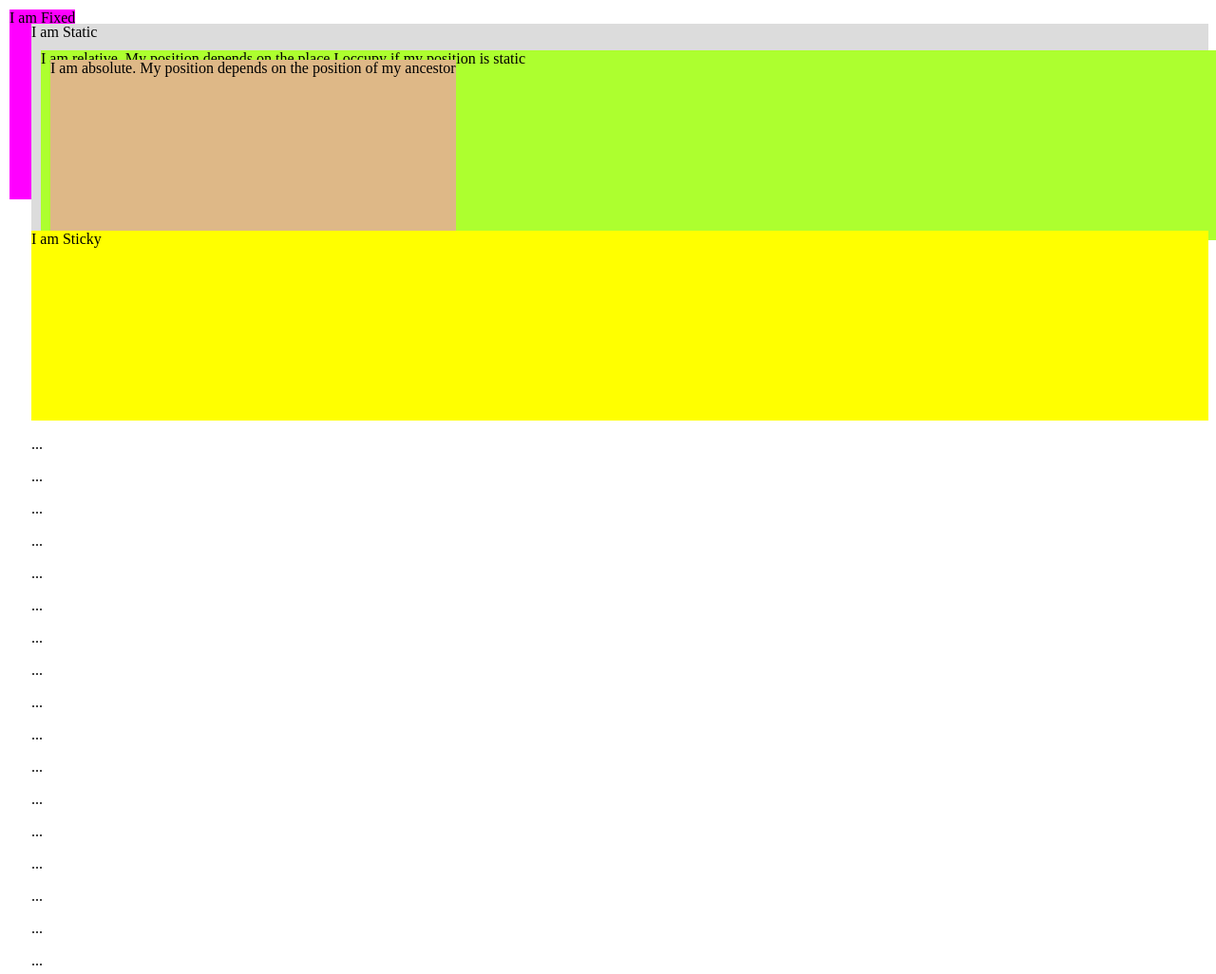
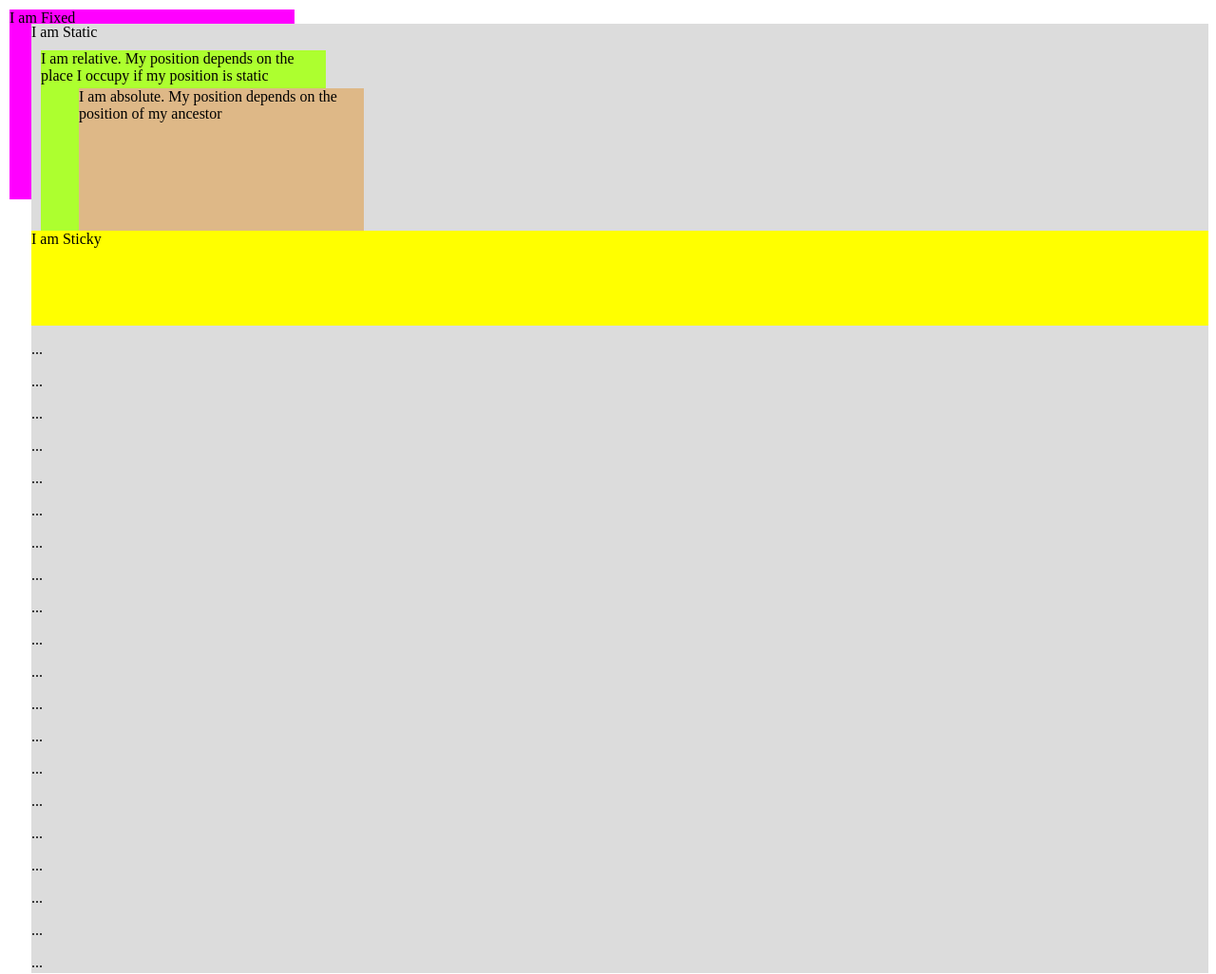
Before and after one commit to classicoman2/snippets-css-and-js, a plain HTML site: page css_review_basics/position.html in a window 1280 px wide. Shown: the top 1026 px of the page at 95% size. Drawn offline with Linux system fonts and the light colour scheme.

Commit message:
position edited

```diff
--- a/css_review_basics/position.html
+++ b/css_review_basics/position.html
@@ -7,7 +7,7 @@
     <title>CSS Position property</title>
     <style>
         main {
-            height: 400px;
+            height: 1000px;
             background-color: gainsboro;
 
             margin-left: 25px;
@@ -18,6 +18,7 @@
             position: relative;
 
             height: 200px;
+            width:300px;
             background-color: greenyellow;
 
             top: 10px;
@@ -28,16 +29,20 @@
             position: absolute;
 
             height: 200px;
+            width:300px;
+
             background-color: burlywood;
 
-            top: 10px;
-            left: 10px;
+            top: 40px;
+            left: 40px;
         }
 
         #fixed {
             position: fixed;
 
             height: 200px;
+            width:300px;
+
             background-color:magenta;
 
             top: 10px;
@@ -48,12 +53,12 @@
 
         #sticky {
             position: sticky;
-
-            height: 200px;
             background-color: yellow;
 
+            height: 100px;
+
             top: 10px;
-            left: 10px;
+            left: 400px;
         }
     </style>
 </head>
```
